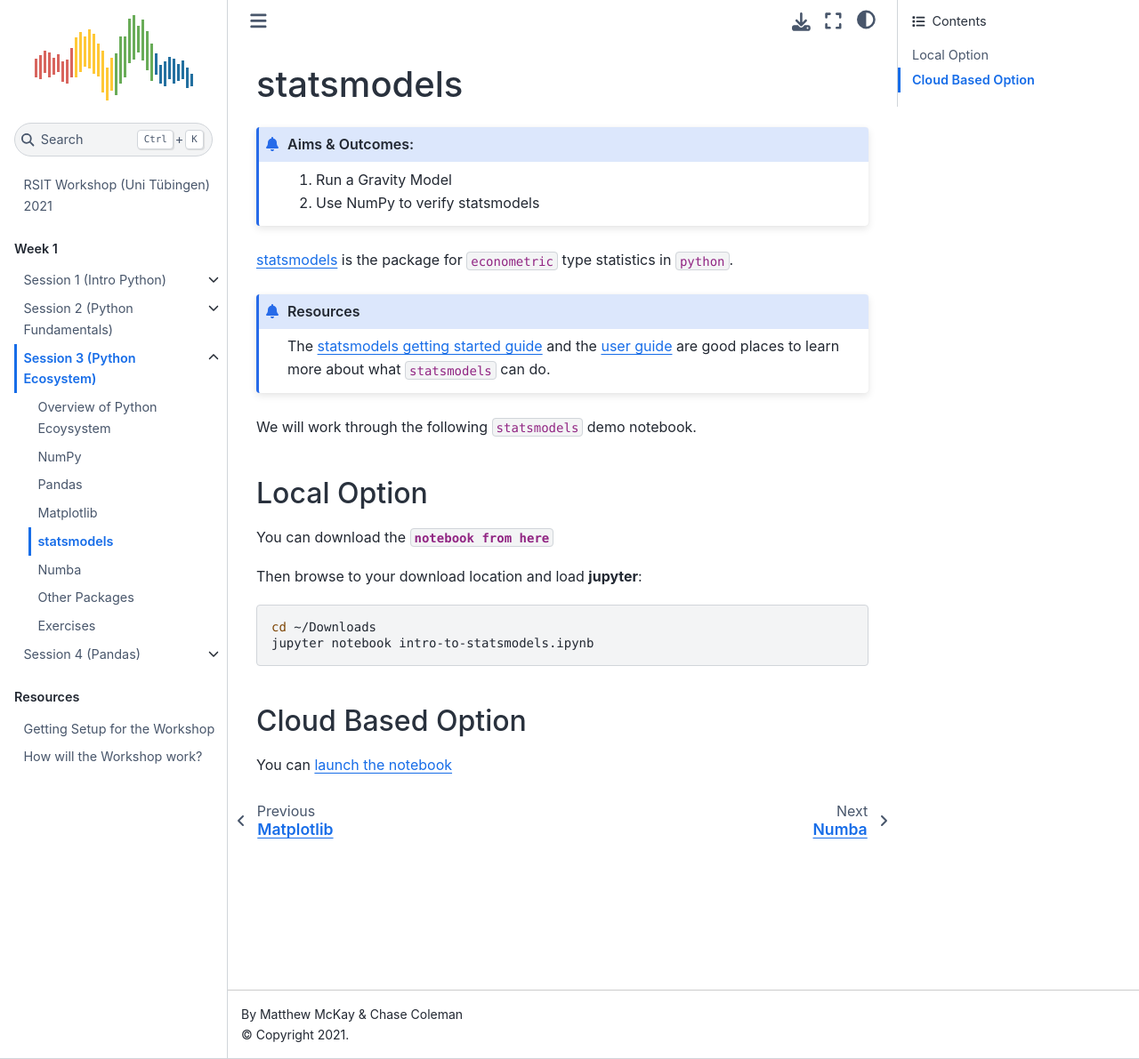
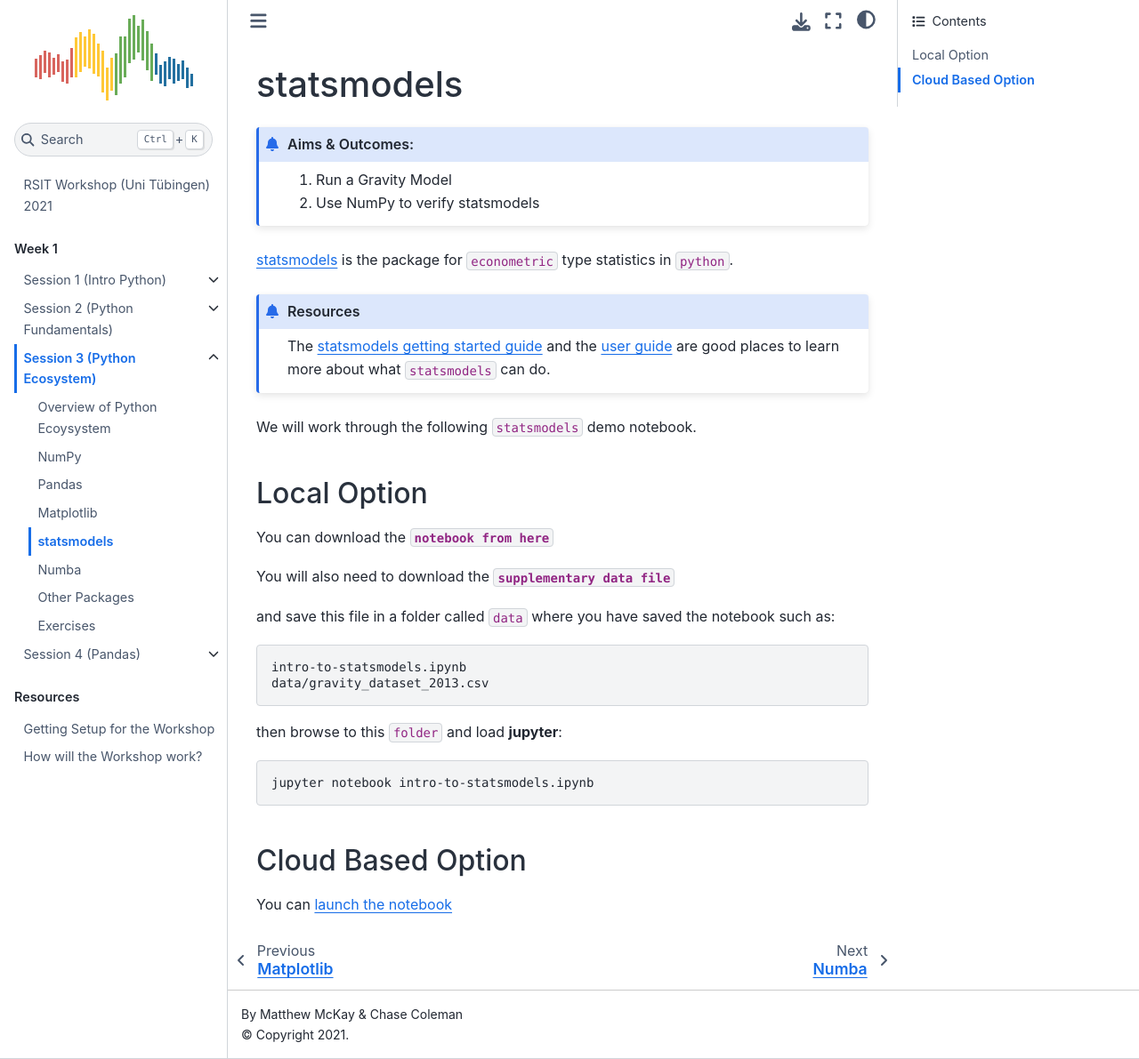
Before and after one commit to QuantEcon/2021-workshop-rsit, a Jupyter Book: the page built from website/week1/session3/statsmodels.md, in a window 1280 px wide and 1191 px high. Shown: the whole window at 89% size. Built offline with Jupyter Book 1.0.4 settings and Sphinx 7.4.7 and the Sphinx Book theme 1.1.4, drawn with Linux system fonts in a browser that asks for light colours.

Commit message:
add supplementary data file for statsmodels

````diff
--- a/website/week1/session3/statsmodels.md
+++ b/website/week1/session3/statsmodels.md
@@ -20,10 +20,19 @@ We will work through the following `statsmodels` demo notebook.
 
 You can download the {download}`notebook from here <../../../notebooks/session3/intro-to-statsmodels.ipynb>`
 
-Then browse to your download location and load **jupyter**:
+You will also need to download the
+{download}`supplementary data file <../../../notebooks/session3/data/gravity_dataset_2013.csv>`
+
+and save this file in a folder called `data` where you have saved the notebook such as:
 
 ```bash
-cd ~/Downloads
+intro-to-statsmodels.ipynb
+data/gravity_dataset_2013.csv
+```
+
+then browse to this `folder` and load **jupyter**:
+
+```bash
 jupyter notebook intro-to-statsmodels.ipynb
 ```
 
````
